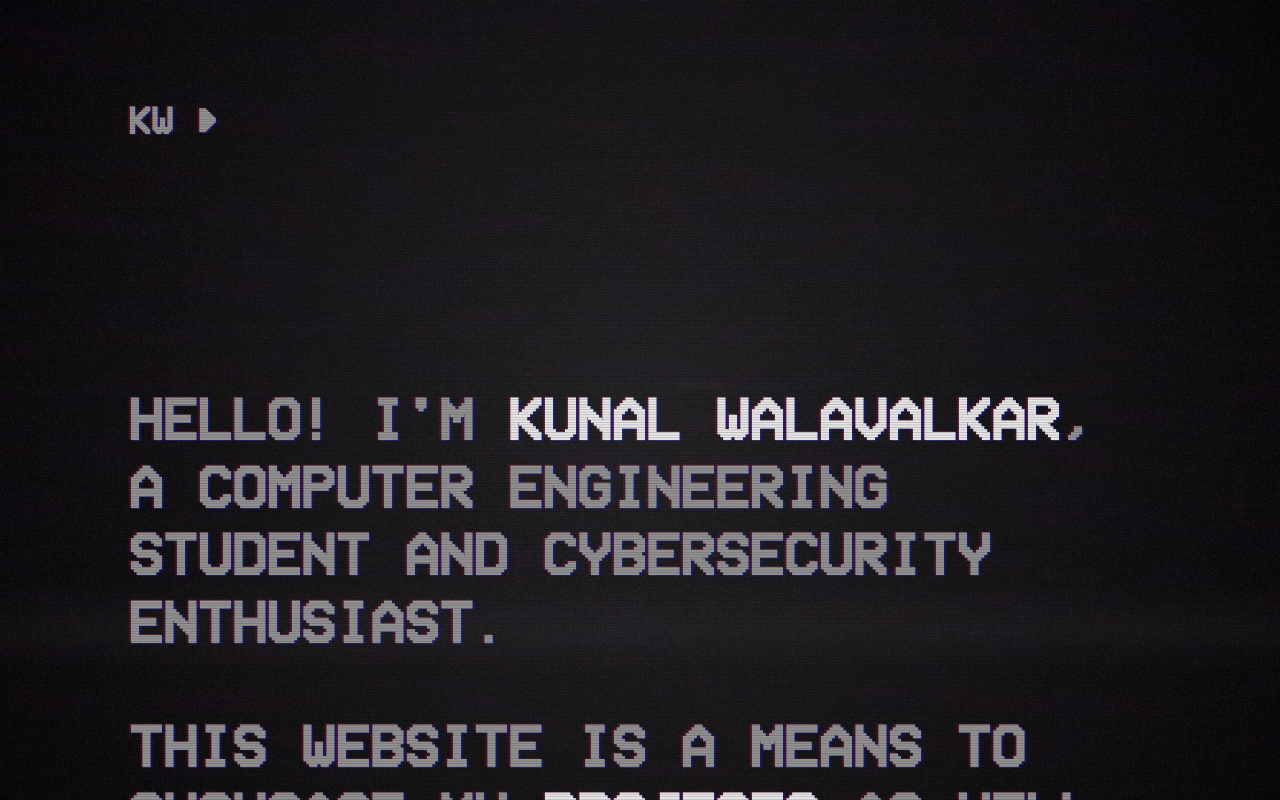
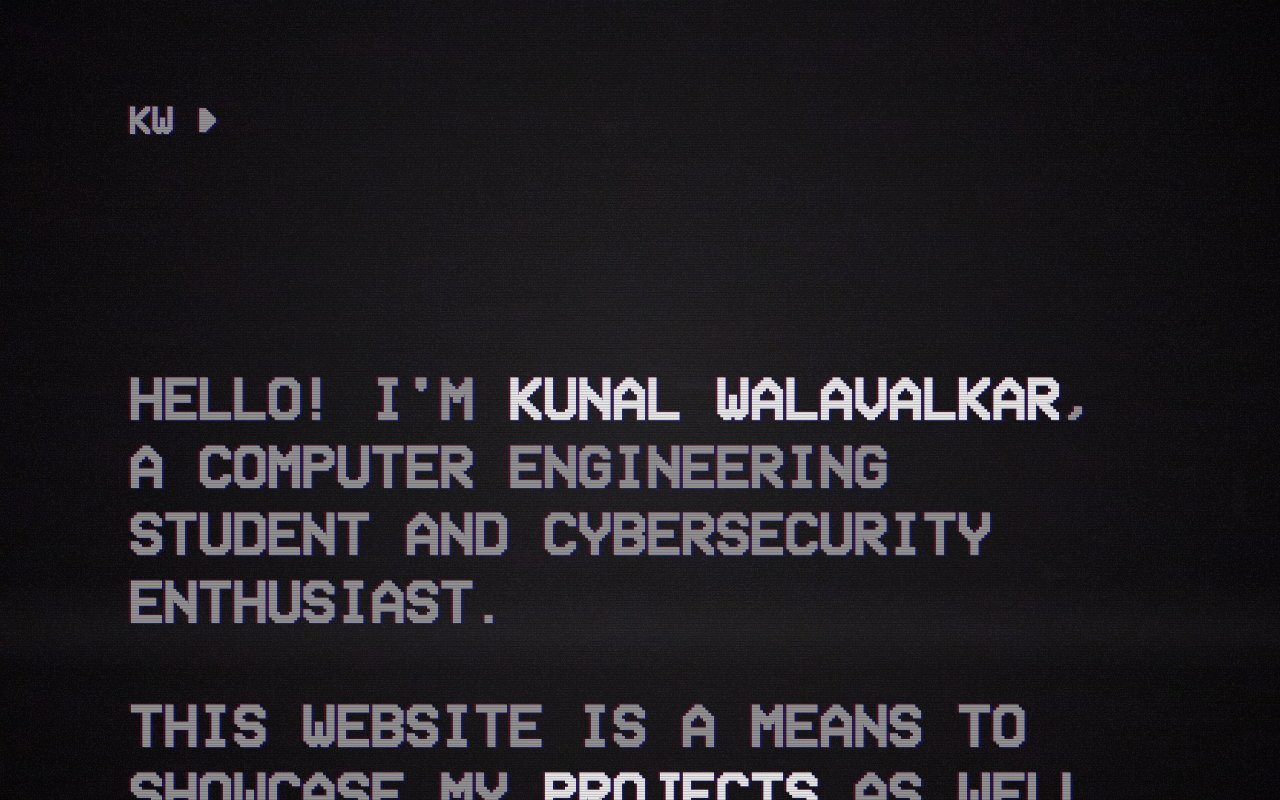
Before and after one commit to kunalwalavalkar/Portfolio, a React (Create React App) app: page /home in a window 1280 px wide. Shown: the top 800 px of the page. Built offline with nearby package versions, Linux system fonts and the light colour scheme.

Commit message:
First commit

```diff
--- a/src/components/Navbar.css
+++ b/src/components/Navbar.css
@@ -1,5 +1,5 @@
 .navbarDiv {
-	height: 30vh;
+	height: 27.5vh;
 	padding-bottom: 2.5rem;
 }
 
```
